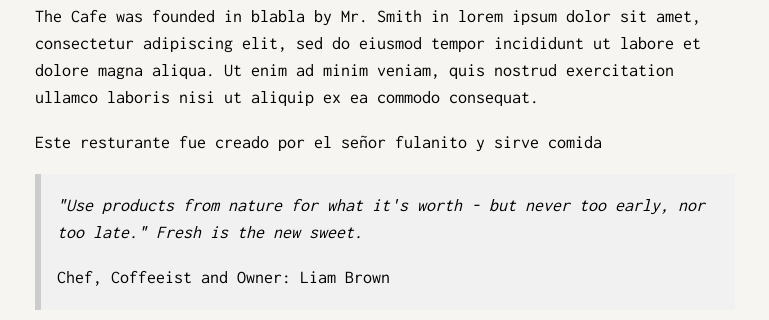
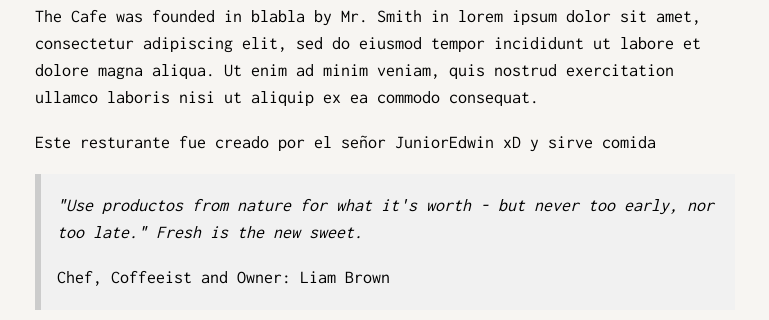
Before and after one commit to PaulLlulluna/proyecto-paul, a plain HTML site: page index.html in a window 1280 px wide. Shown: the part 780-1100 px from the top of the page, without its empty margins (255-1024 px from the left). Drawn offline with nearby package versions, Linux system fonts and the light colour scheme.

Commit message:
Un cambio

```diff
--- a/index.html
+++ b/index.html
@@ -65,9 +65,9 @@ body, html {
   <div class="w3-content" style="max-width:700px">
     <h5 class="w3-center w3-padding-64"><span class="w3-tag w3-wide">ACERCA DE NUESTRO RESTAURANTE</span></h5>
     <p>The Cafe was founded in blabla by Mr. Smith in lorem ipsum dolor sit amet, consectetur adipiscing elit, sed do eiusmod tempor incididunt ut labore et dolore magna aliqua. Ut enim ad minim veniam, quis nostrud exercitation ullamco laboris nisi ut aliquip ex ea commodo consequat.</p>
-    <p>Este resturante fue creado por el señor fulanito y sirve comida</p>
+    <p>Este resturante fue creado por el señor JuniorEdwin xD y sirve comida </p>
     <div class="w3-panel w3-leftbar w3-light-grey">
-      <p><i>"Use products from nature for what it's worth - but never too early, nor too late." Fresh is the new sweet.</i></p>
+      <p><i>"Use productos from nature for what it's worth - but never too early, nor too late." Fresh is the new sweet.</i></p>
       <p>Chef, Coffeeist and Owner: Liam Brown</p>
     </div>
     <img src="/w3images/coffeeshop.jpg" style="width:100%;max-width:1000px" class="w3-margin-top">
```
